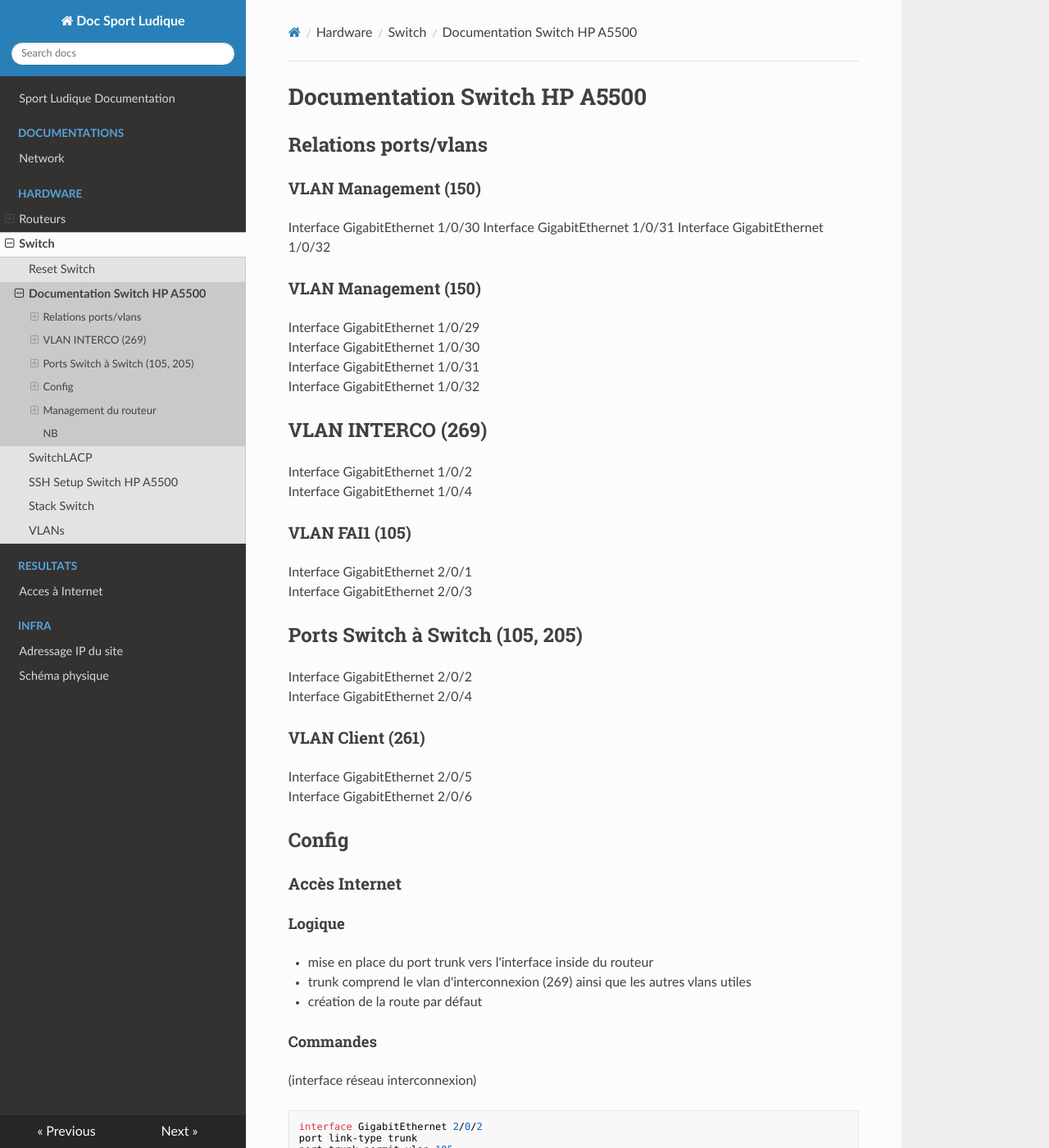
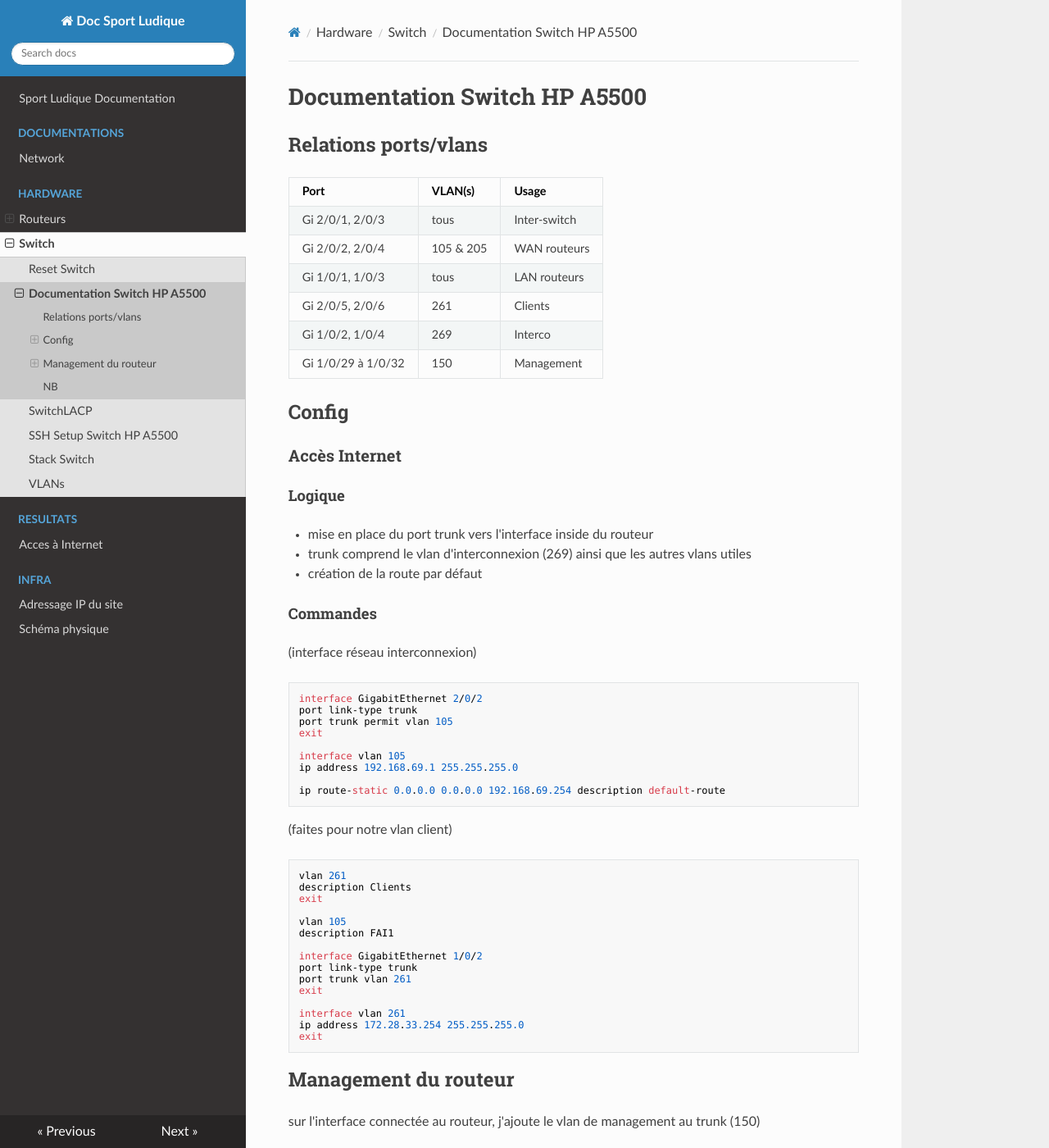
Before and after one commit to DSISportLudique/SportLudique2Doc, an MkDocs documentation site: the page built from docs/Hardware/Switch/SwitchHP.md, in a window 1280 px wide and 1400 px high. Shown: the whole window at 82% size. Built offline with MkDocs 1.6.1, drawn with Linux system fonts in a browser that asks for light colours; nearby versions of some CDN libraries.

Commit message:
coherence de la doc cisco 1921 et switch HP

```diff
--- a/docs/Hardware/Switch/SwitchHP.md
+++ b/docs/Hardware/Switch/SwitchHP.md
@@ -1,34 +1,15 @@
 # Documentation Switch HP A5500
 
 ## Relations ports/vlans
-### VLAN Management (150)
 
-Interface GigabitEthernet 1/0/30
-Interface GigabitEthernet 1/0/31
-Interface GigabitEthernet 1/0/32
-
-### VLAN Management (150)
-
-Interface GigabitEthernet 1/0/29
-Interface GigabitEthernet 1/0/30
-Interface GigabitEthernet 1/0/31
-Interface GigabitEthernet 1/0/32
-
-## VLAN INTERCO (269)
-Interface GigabitEthernet 1/0/2
-Interface GigabitEthernet 1/0/4
-
-### VLAN FAI1 (105)
-Interface GigabitEthernet 2/0/1
-Interface GigabitEthernet 2/0/3
-
-## Ports Switch à Switch (105, 205)
-Interface GigabitEthernet 2/0/2
-Interface GigabitEthernet 2/0/4
-
-### VLAN Client (261)
-Interface GigabitEthernet 2/0/5
-Interface GigabitEthernet 2/0/6
+| Port | VLAN(s) | Usage |
+|------|---------|-------|
+| Gi 2/0/1, 2/0/3 | tous | Inter-switch |
+| Gi 2/0/2, 2/0/4 | 105 & 205 | WAN routeurs |
+| Gi 1/0/1, 1/0/3 | tous | LAN routeurs |
+| Gi 2/0/5, 2/0/6 | 261 | Clients |
+| Gi 1/0/2, 1/0/4 | 269 | Interco |
+| Gi 1/0/29 à 1/0/32 | 150 | Management |
 
 ## Config
 
```
Also changed, not shown: docs/Hardware/Routeurs/Routeur1921.md (+59 -38 lines).
